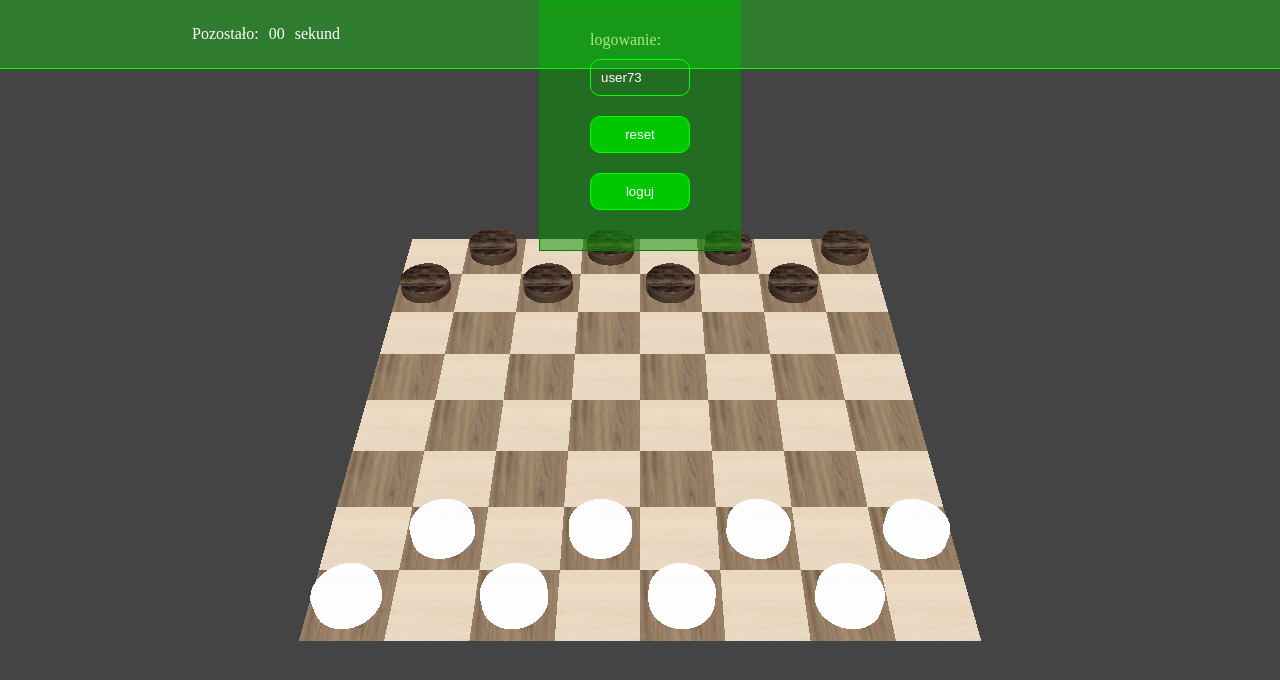
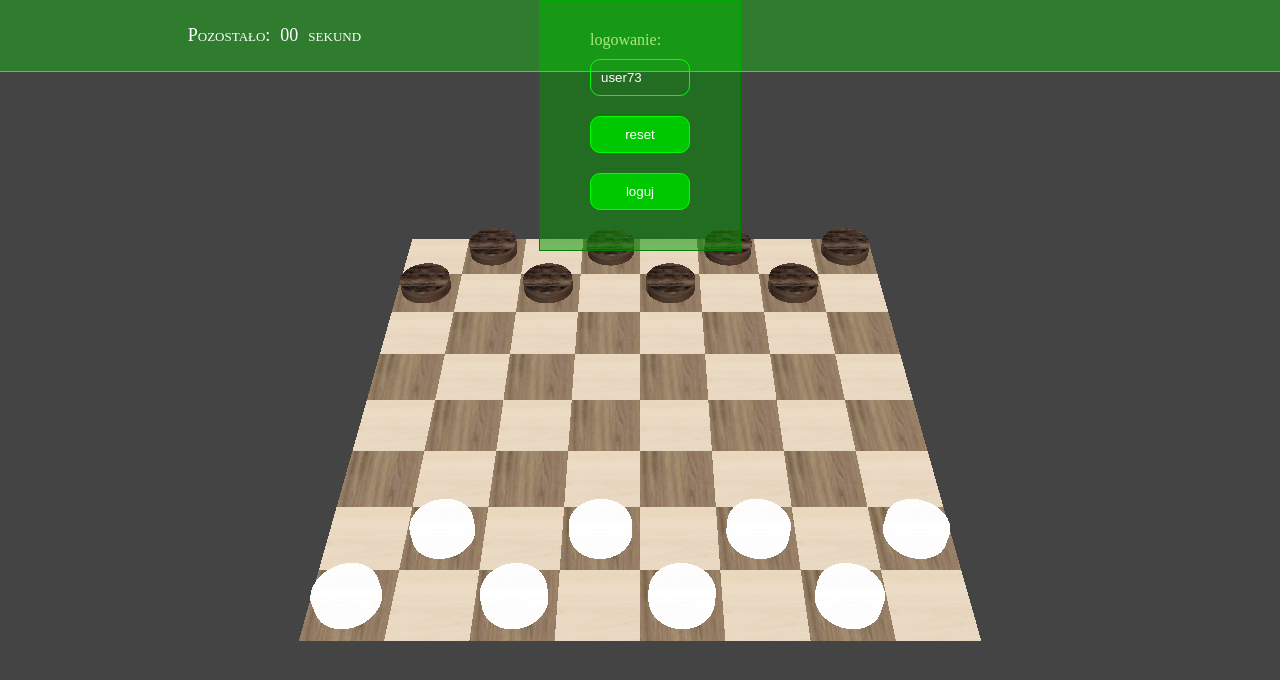
Before and after one commit to 75gk2/warcaby, a website: page static/index.html in a window 1280 px wide. Drawn offline with nearby package versions, Linux system fonts and the light colour scheme; animation ran at ten frames a second.

Commit message:
error fixed

```diff
--- a/static/Game.js
+++ b/static/Game.js
@@ -232,8 +232,6 @@ class Game {
             if (e.data.x === animation.start.x && e.data.y === animation.start.y)
                 return e
         })[0]
-        console.log(PION)
-        style.display = "none"
         const interval = setInterval(() => {
                 PION.position.z += (animation.end.x - animation.start.x) / 6
                 PION.position.x += (animation.end.y - animation.start.y) / 6
--- a/static/index.html
+++ b/static/index.html
@@ -28,7 +28,7 @@
         #loginForm {
             width: 100px;
             margin: auto;
-            top: 40vh;
+            top: 100px;
             padding: 30px 50px;
             border: 1px solid green;
             background-color: rgba(0, 150, 0, 0.5);
@@ -51,6 +51,8 @@
         }
 
         #topBar {
+            font-size: large;
+            font-variant: small-caps;
             width: 100vw;
             padding: 20px 0;
             position: absolute;
```
